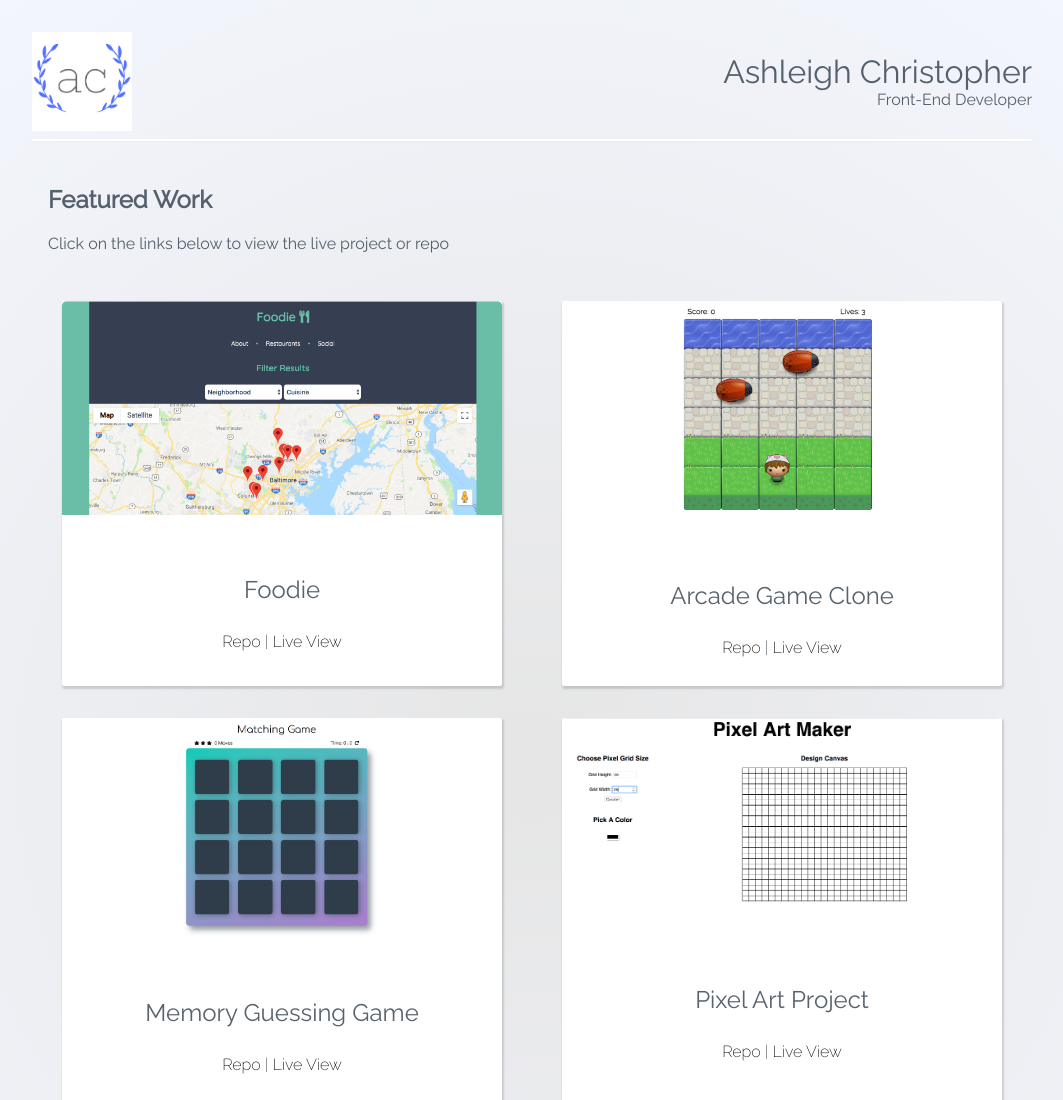
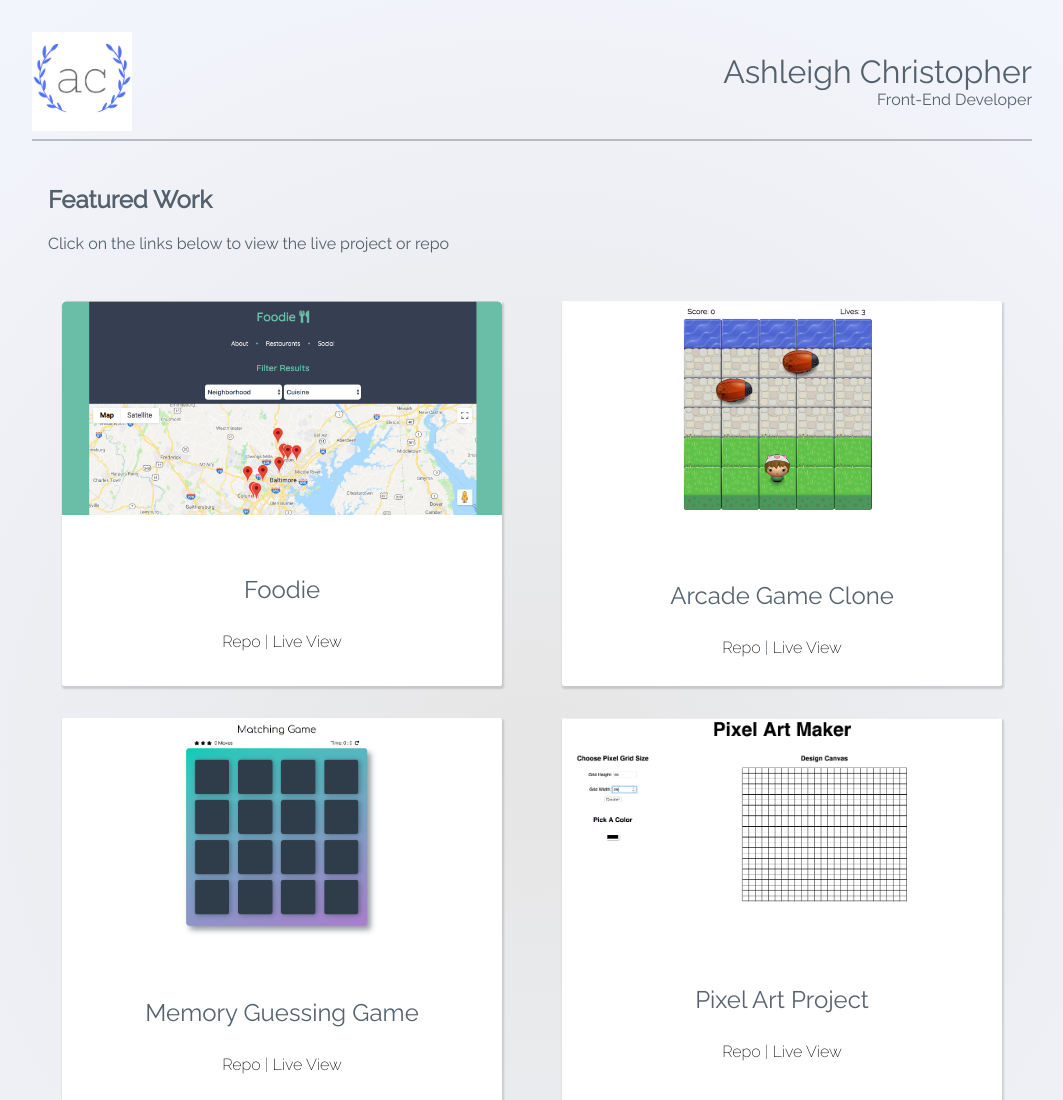
Before and after one commit to ashleighc207/fend-portfolio-project, a plain HTML site: page index.html in a window 1280 px wide. Shown: the top 1100 px of the page, without its empty margins (108-1171 px from the left). Drawn offline with Linux system fonts and the light colour scheme.

Commit message:
adjust hr color

```diff
--- a/css/styles.css
+++ b/css/styles.css
@@ -87,9 +87,8 @@ a {
 
 .hr {
 	border: none;
-    border-top: 2px solid #ffffff;
+    border-top: 2px solid rgba(45,60,73, 0.3);
     width: 100%;
-    box-shadow: 0px 0.5px 1px #e8e8e8;
 }
 
 .header-text {
```
